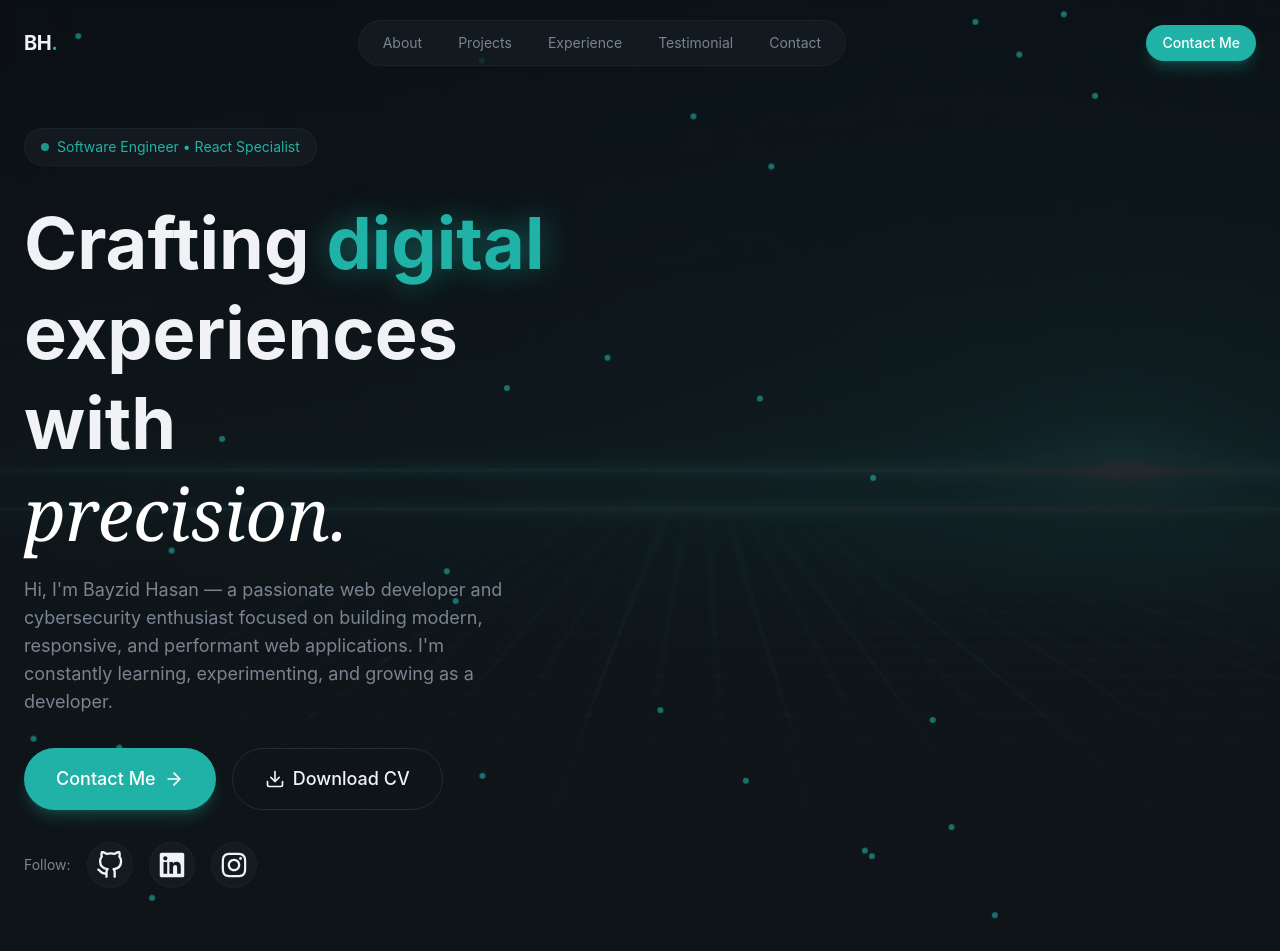
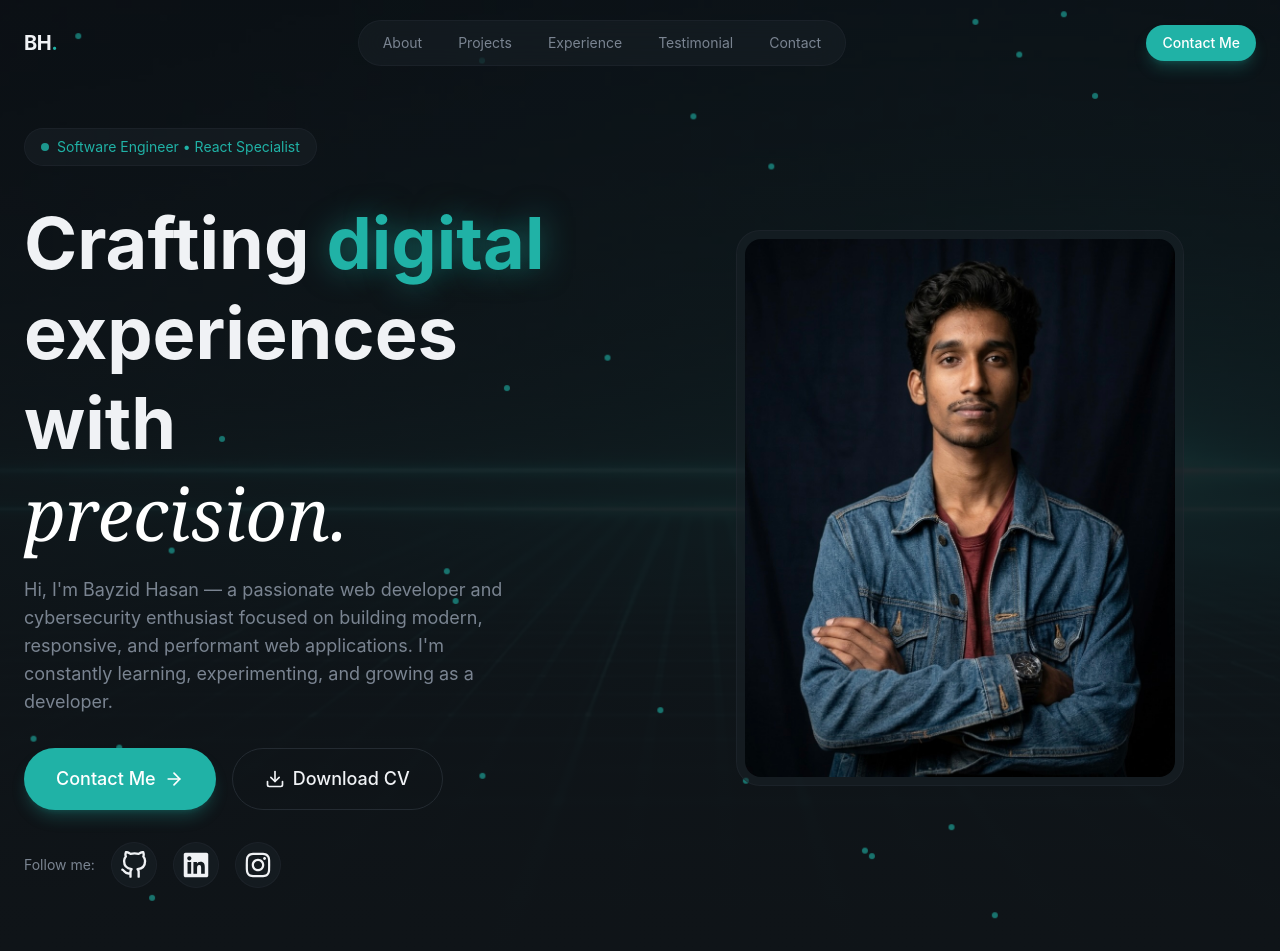
Before and after one commit to dev-bayzid/Portfolio, a Next.js app: page / in a window 1280 px wide. Shown: the top 951 px of the page. Built offline with nearby package versions, Linux system fonts and the light colour scheme.

Commit message:
add my image in the right side of hero section

```diff
--- a/src/sections/Hero.jsx
+++ b/src/sections/Hero.jsx
@@ -56,7 +56,7 @@ const Hero = () => {
 
       {/* Content */}
       <div className="container mx-auto px-6 pt-32 pb-20 relative z-10">
-        <div className="grid grid-cols-2 gap-12 items-center">
+        <div className="grid lg:grid-cols-2 gap-12 items-center">
           {/* Left Column - Text Content */}
           <div className="space-y-8">
             <div className="animate-fade-in">
@@ -97,7 +97,7 @@ const Hero = () => {
 
             {/* Social Links */}
             <div className="flex items-center gap-4 animate-fade-in animation-delay-400">
-              <span className="text-sm text-muted-foreground">Follow:</span>
+              <span className="text-sm text-muted-foreground">Follow me:</span>
               {[
                 { icon: FiGithub, href: "https://github.com/dev-bayzid" },
                 {
@@ -109,13 +109,21 @@ const Hero = () => {
                   href: "https://www.instagram.com/dev_bayzid/",
                 },
               ].map((social, ind) => (
-                <a key={ind} href={social.href} className="p-2 rounded-full glass hover:bg-primary/10 hover:text-primary">
+                <a key={ind} href={social.href} className="p-2 rounded-full glass hover:bg-primary/10 hover:text-primary transition-all duration-300">
                   {<social.icon size={28}/>}
                 </a>
               ))}
             </div>
           </div>
           {/* Right Column - Profile Image */}
+          <div className="relative animate-fade-in animation-delay-300 ">
+            {/* Profile Image */}
+            <div className="relative max-w-md mx-auto">
+                <div className="relative glass rounded-3xl p-2">
+                    <img src="/profile.jpg" alt="Bayzid Hasan" className="w-full aspect-[4/5] object-cover rounded-2xl" />
+                </div>
+            </div>
+          </div>
         </div>
       </div>
     </section>
```
Also changed, not shown: public/profile.jpg (added).
